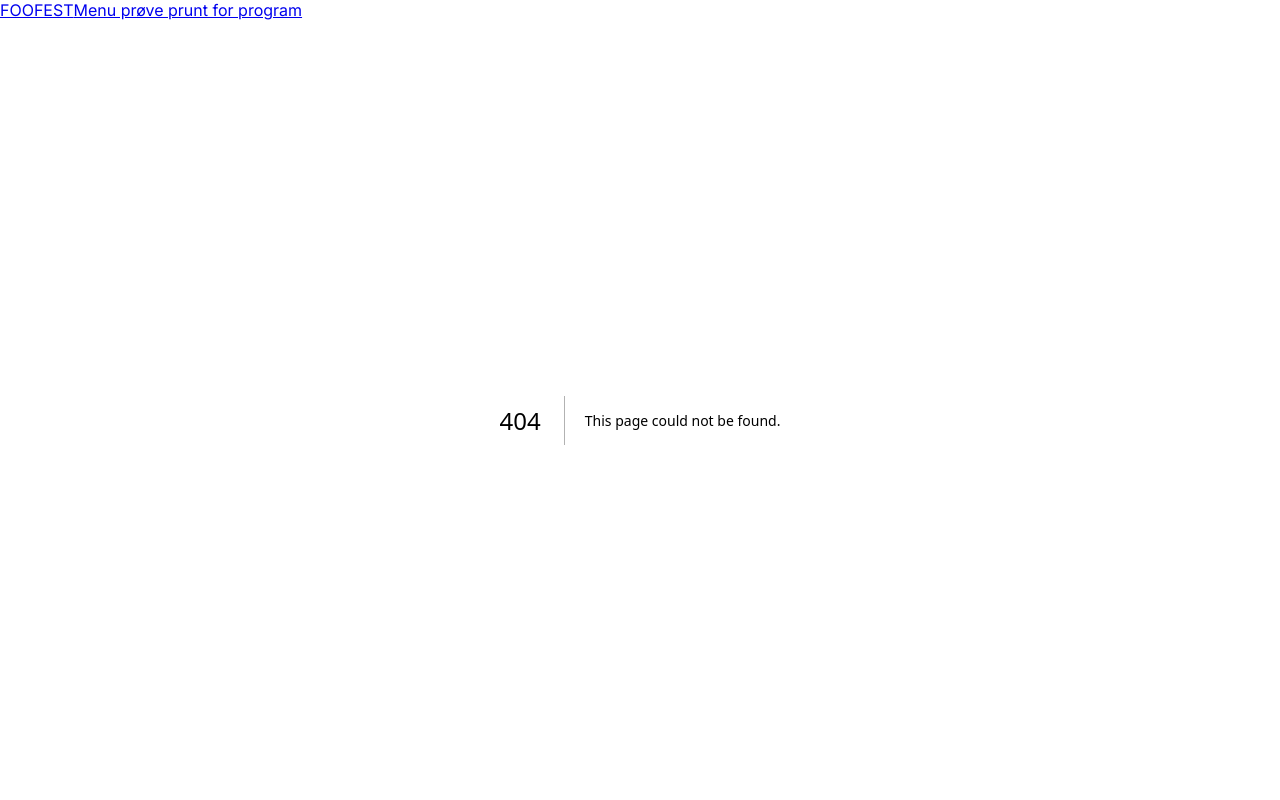
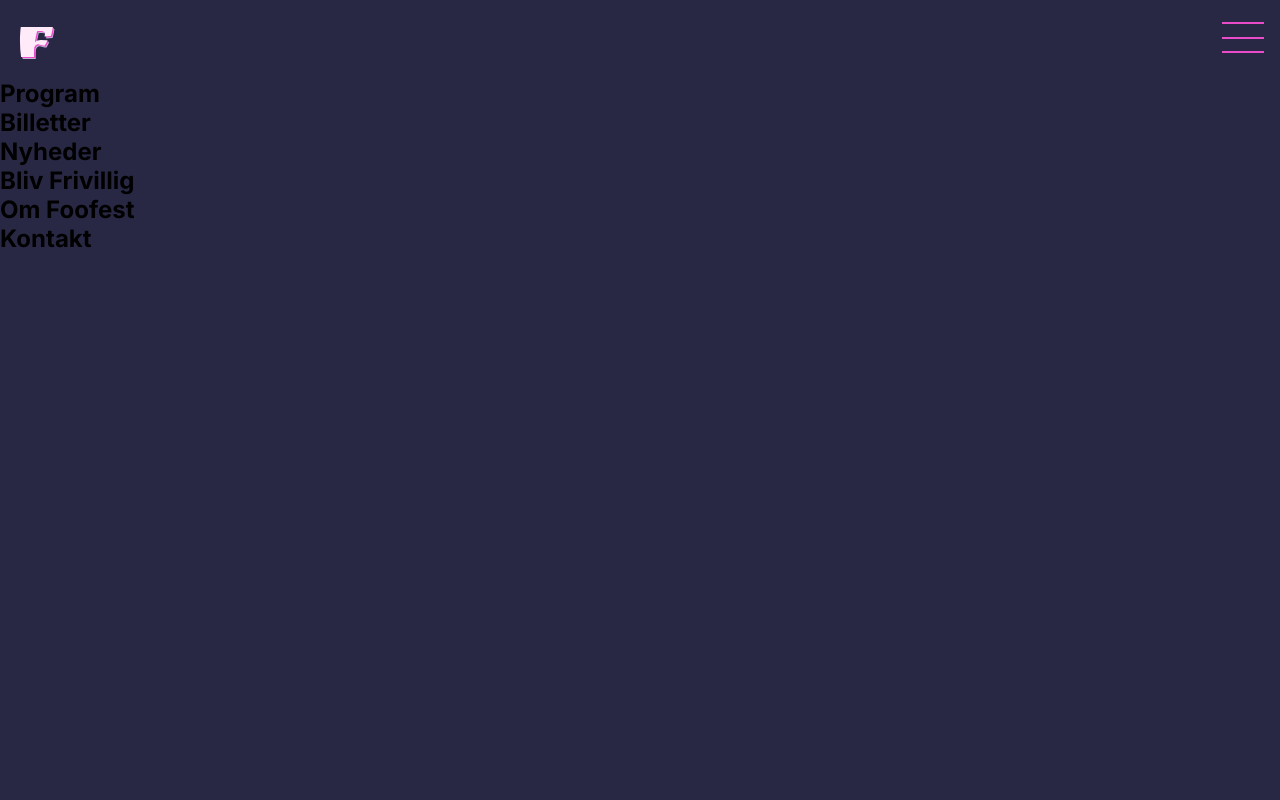
Before and after one commit to malt656c/foo_fest_app, a Next.js app: page /sletmigmenu in a window 1280 px wide. Before the commit this address had no page. Shown: the top 800 px of the page. Built offline with nearby package versions, Linux system fonts and the light colour scheme; a web font is replaced by a local one.

Commit message:
magnus lavet noget

```diff
--- a/components/Forside.jsx
+++ b/components/Forside.jsx
@@ -2,7 +2,7 @@
 export default function Forside() {
   return (
     <section className={styles.forsideWrapper}>
-      <a href="/menu"> SE den dumme menu</a>
+      <a href="/sletmigmenu"> SE den dumme menu</a>
 
       <h1 className={styles.forsideHeader}>FooFest</h1>
       <button className={styles.forsideButton}>
--- /dev/null
+++ b/components/Header.jsx
@@ -0,0 +1,13 @@
+import styles from "./Header.module.css";
+export default function Header() {
+  return (
+    <section className={styles.headerBackground}>
+      <a href="/">
+        <img src="/mobilelogo.svg" alt="logo" />
+      </a>
+      <a href="/sletmigmenu">
+        <img src="/burger.svg" alt="burgermenu" />
+      </a>
+    </section>
+  );
+}
--- /dev/null
+++ b/components/Header.module.css
@@ -0,0 +1,7 @@
+.headerBackground {
+  background-color: var(--primary_dark);
+  display: flex;
+  justify-content: space-between;
+  align-items: center;
+  padding: 1rem;
+}
--- a/components/Menu.jsx
+++ b/components/Menu.jsx
@@ -1,9 +1,17 @@
+"use client";
 import styles from "./Menu.module.css";
 export default function Menu() {
   return (
-    <section>
-      <a href="/">FOOFEST</a>
-      <a href="/program">Menu prøve prunt for program</a>
+    <section className={styles.menuBackground}>
+      <h2>Program</h2>
+      <h2>Billetter</h2>
+      <h2>Nyheder</h2>
+      <h2>Bliv Frivillig</h2>
+      <h2>Om Foofest</h2>
+      <h2>Kontakt</h2>
     </section>
   );
 }
+
+//Translate menu 100 % så den er ude af skærmen.
+//Når der klikkes på den skal den translate til 0, så den så fylder hele skærmen (vh)
--- a/components/Menu.module.css
+++ b/components/Menu.module.css
@@ -0,0 +1,4 @@
+.menuBackground {
+  background-color: var(--primary_dark);
+  height: 100%;
+}
--- a/src/app/globals.css
+++ b/src/app/globals.css
@@ -15,3 +15,7 @@
   padding: 0;
   box-sizing: border-box;
 }
+
+body {
+  background-color: var(--primary_dark);
+}
--- a/src/app/layout.jsx
+++ b/src/app/layout.jsx
@@ -1,6 +1,6 @@
 import { Inter } from "next/font/google";
 import "./globals.css";
-import Menu from "../../components/Menu";
+import Header from "../../components/Header";
 import Footer from "../../components/Footer";
 
 const inter = Inter({ subsets: ["latin"] });
@@ -15,7 +15,7 @@
     <html lang="en">
       <body className={inter.className}>
         <header>
-          <Menu></Menu>
+          <Header></Header>
         </header>
         {children}
         <Footer></Footer>
--- /dev/null
+++ b/src/app/sletmigmenu/page.jsx
@@ -0,0 +1,11 @@
+import AppWrapper from "../../../components/AppWrapper";
+import Menu from "../../../components/Menu";
+export default function Home() {
+  return (
+    <main>
+      <AppWrapper>
+        <Menu></Menu>
+      </AppWrapper>
+    </main>
+  );
+}
```
Also changed, not shown: public/burger.svg (added), public/mobilelogo.svg (added).
